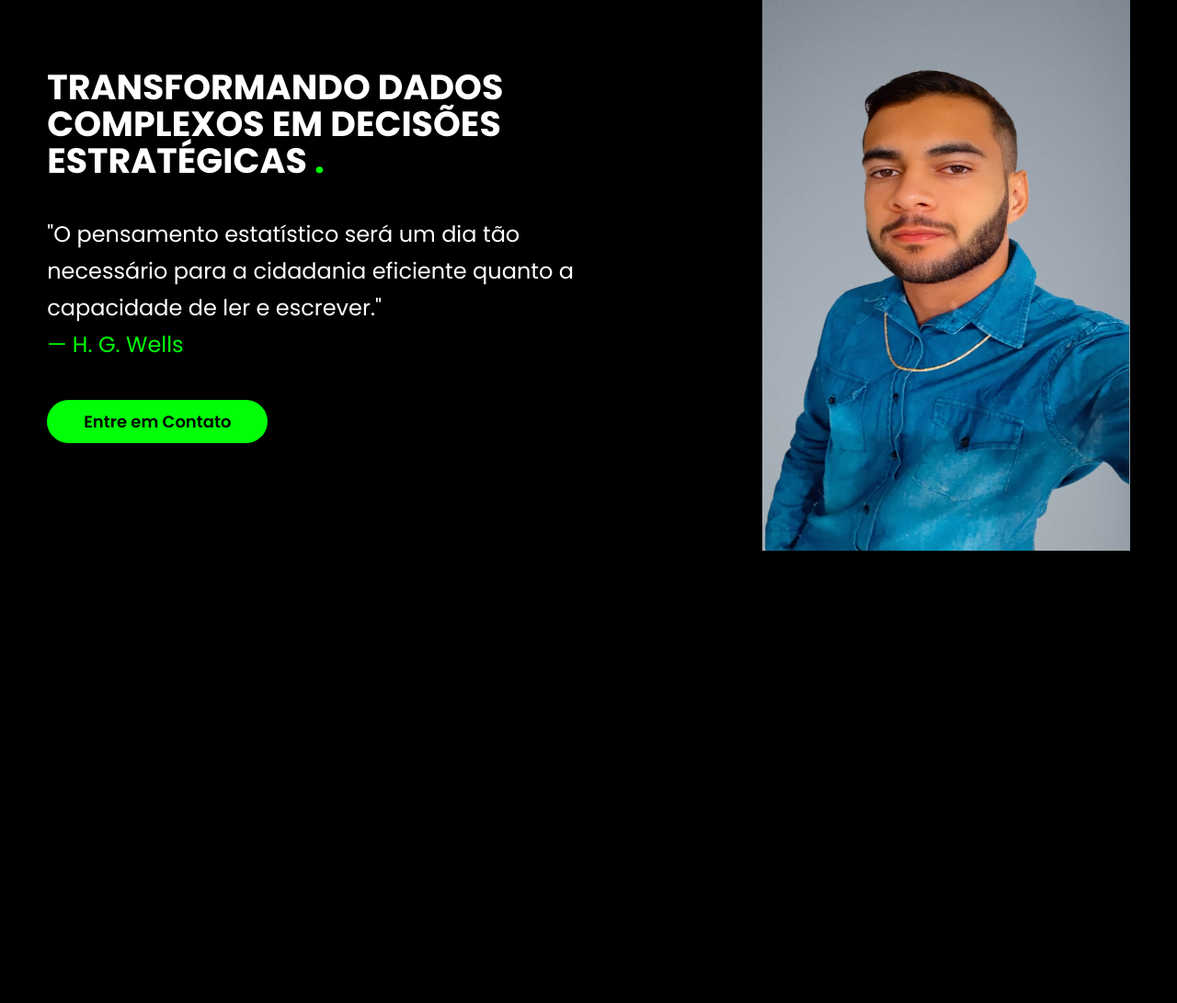
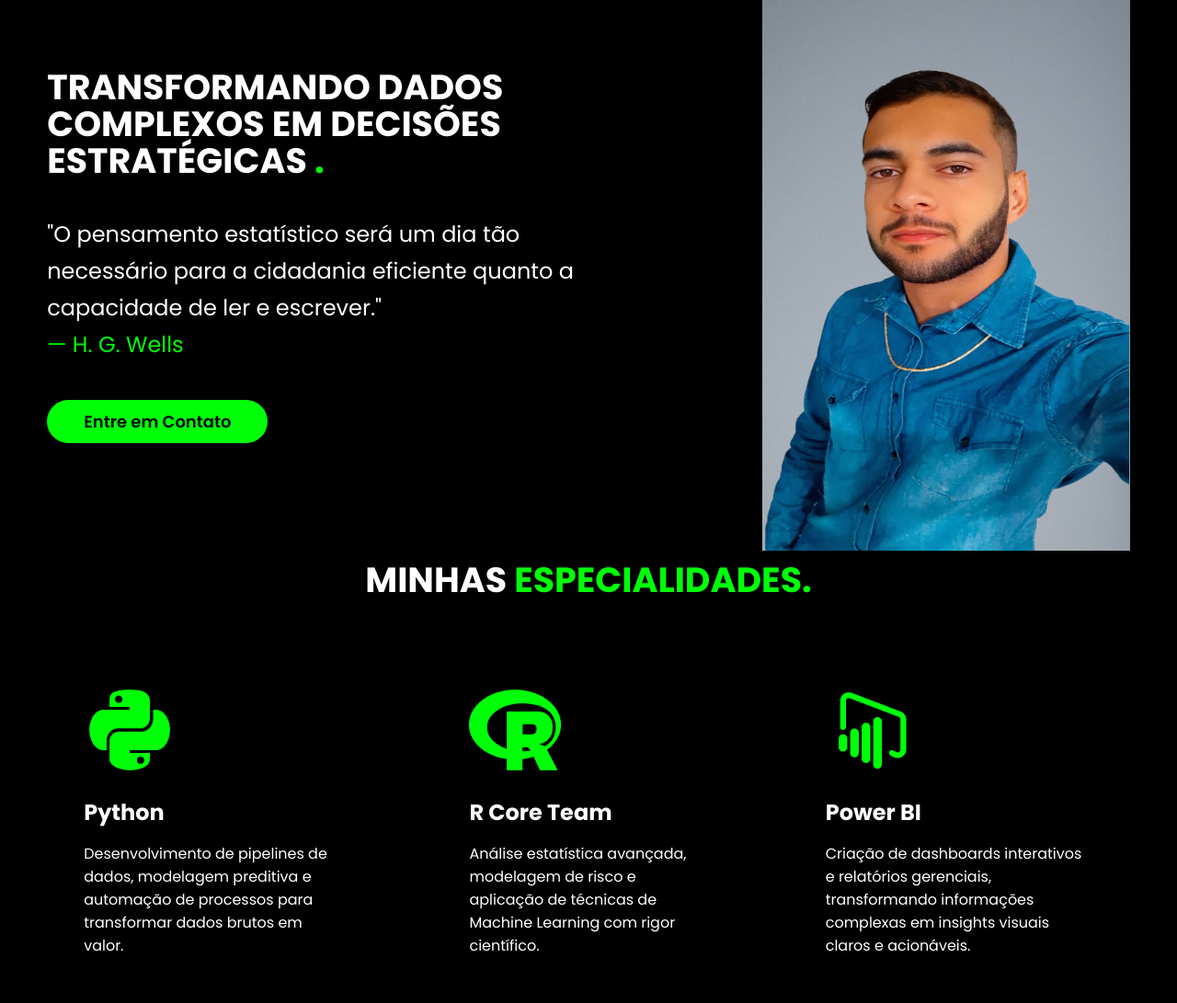
Before and after one commit to luukas20/meu-portifolio, a Flask app: page / in a window 1280 px wide. Shown: the part 182-1273 px from the top of the page at 92% size. Before the commit the page ends 781 px from the top, so only its background shows below. Run offline with Flask 3, Linux system fonts and the light colour scheme.

Commit message:
Adicionando Especialidades

```diff
--- a/static/style.css
+++ b/static/style.css
@@ -37,6 +37,16 @@ body{
 
 .flex{
     display: flex;
+}
+
+h2.titulo{
+    color: #fff;
+    font-size: 38px;
+    text-align: center;
+}
+
+h2.titulo span{
+    color: #00FF08;
 }
 
 /* ESTILO DO CABEÇALHO */
@@ -122,3 +132,32 @@ section.topo-do-site .flex{
         top: 30px;
     }
 }
+
+/* ESTILO ESPECIALIDADES */
+
+section.especialidades{
+    padding: 10px 4%;
+}
+
+section.especialidades .flex{
+    justify-content: center;
+    gap: 60px;
+}
+
+.especialidades .especialidades-box{
+    color: #fff;
+    padding: 40px;
+    border-radius: 25px;
+    margin-top: 45px;
+    transition: 0.2s;
+}
+
+.especialidades .especialidades-box:hover{
+    transform: scale(1.05);
+    box-shadow: 0 0 8px #ffffff78;
+}
+
+.especialidades .especialidades-box h3{
+    font-size: 24px;
+    margin: 15px 0;
+}
--- a/templates/homepage.html
+++ b/templates/homepage.html
@@ -7,7 +7,10 @@
     <link rel="preconnect" href="https://fonts.googleapis.com">
     <link rel="preconnect" href="https://fonts.gstatic.com" crossorigin>
     <link href="https://fonts.googleapis.com/css2?family=Poppins:ital,wght@0,100;0,200;0,300;0,400;0,500;0,600;0,700;0,800;0,900;1,100;1,200;1,300;1,400;1,500;1,600;1,700;1,800;1,900&display=swap" rel="stylesheet">
-     <!-- FIM GOOGLE FONTES -->
+    <!-- FIM GOOGLE FONTES -->
+    <!--BOOTSTRAP INCONS-->
+    <link rel="stylesheet" href="https://cdn.jsdelivr.net/npm/bootstrap-icons@1.13.1/font/bootstrap-icons.min.css">
+    <!--FIM BOOTSTRAP INCONS-->
     <link rel="stylesheet" href="{{ url_for('static', filename='style.css') }}">
     <title>Portifolio Lucas Costa</title>
 </head>
@@ -62,6 +65,28 @@
                 </div><!--flex-->
             </div><!--interface-->
         </section><!--topo-do-site-->
+        <section class="especialidades">
+            <div class="interface">
+                <h2 class="titulo">MINHAS <span>ESPECIALIDADES.</span></h2>
+                <div class="flex">
+                    <div class="especialidades-box">
+                        <img src="{{ url_for('static', filename='images/Python.png') }}" alt="" width="100" height="100">
+                        <h3>Python</h3>
+                        <p>Desenvolvimento de pipelines de dados, modelagem preditiva e automação de processos para transformar dados brutos em valor.</p>
+                    </div><!--especialidades-box-->
+                    <div class="especialidades-box">
+                        <img src="{{ url_for('static', filename='images/R Core Team.png') }}" alt="" width="100" height="100">
+                        <h3>R Core Team</h3>
+                        <p>Análise estatística avançada, modelagem de risco e aplicação de técnicas de Machine Learning com rigor científico.</p>
+                    </div><!--especialidades-box-->
+                    <div class="especialidades-box">
+                        <img src="{{ url_for('static', filename='images/Power BI.png') }}" alt="" width="100" height="100">
+                        <h3>Power BI</h3>
+                        <p>Criação de dashboards interativos e relatórios gerenciais, transformando informações complexas em insights visuais claros e acionáveis.</p>
+                    </div><!--especialidades-box-->
+                </div><!--flex-->
+            </div><!--interface-->
+        </section><!--especialidades-->
     </main>
 
 </body>
```
Also changed, not shown: static/images/Power BI.png (added), static/images/Python.png (added), static/images/R Core Team.png (added), 1 other file.
